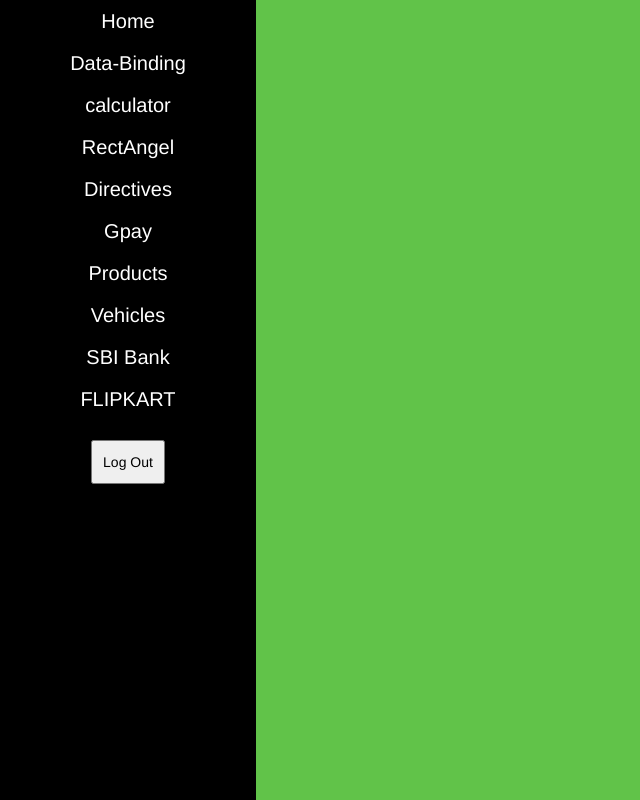
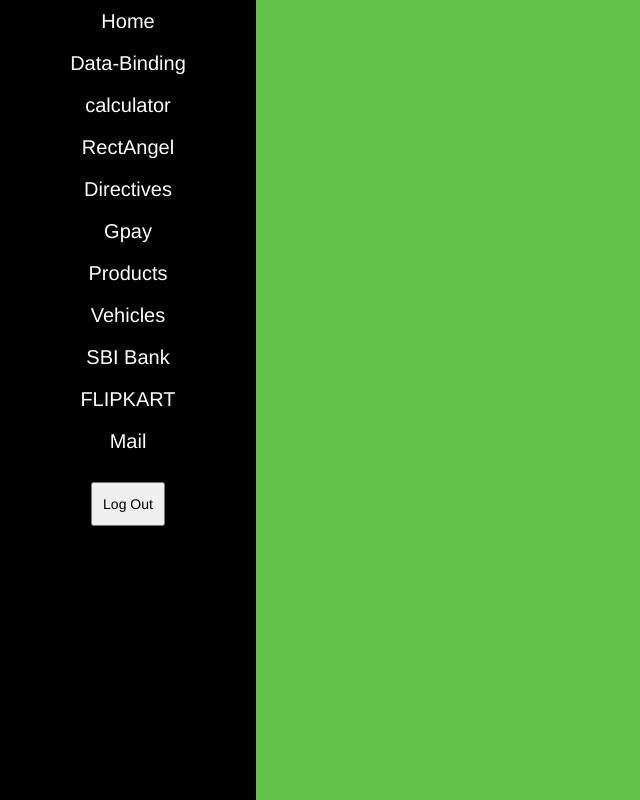
Before and after one commit to shareefsk1/angular-project, an Angular app: page /dashboard in a window 1280 px wide. Shown: the whole page, without its empty margins (0-640 px from the left). Built offline with nearby package versions, Linux system fonts and the light colour scheme.

Commit message:
mail api integration with ng class

```diff
--- a/src/app/app-routing.module.ts
+++ b/src/app/app-routing.module.ts
@@ -8,6 +8,7 @@ import { FlipkartComponent } from './flipkart/flipkart.component';
 import { GpayComponent } from './gpay/gpay.component';
 import { HomeComponent } from './home/home.component';
 import { LoginComponent } from './login/login.component';
+import { MailComponent } from './mail/mail.component';
 import { PageNotFoundComponent } from './page-not-found/page-not-found.component';
 import { ProductsComponent } from './products/products.component';
 import { RectangleComponent } from './rectangle/rectangle.component';
@@ -26,7 +27,8 @@ const routes: Routes = [
           {path:"products",component:ProductsComponent},
           {path:"vehicle", component:VehicleComponent},
           {path:"sbibank", component:SbibankComponent},
-          {path:"flipkart",component:FlipkartComponent}
+          {path:"flipkart",component:FlipkartComponent},
+          {path:"mail", component:MailComponent}
         ]},
 
   {path:'', component: LoginComponent},
--- a/src/app/app.module.ts
+++ b/src/app/app.module.ts
@@ -17,7 +17,8 @@ import { ProductsComponent } from './products/products.component';
 import { VehicleComponent } from './vehicle/vehicle.component';
 import { HttpClientModule} from '@angular/common/http';
 import { SbibankComponent } from './sbibank/sbibank.component';
-import { FlipkartComponent } from './flipkart/flipkart.component'
+import { FlipkartComponent } from './flipkart/flipkart.component';
+import { MailComponent } from './mail/mail.component'
 
 @NgModule({
   declarations: [
@@ -34,7 +35,8 @@ import { FlipkartComponent } from './flipkart/flipkart.component'
     ProductsComponent,
     VehicleComponent,
     SbibankComponent,
-    FlipkartComponent
+    FlipkartComponent,
+    MailComponent
   ],
   imports: [
     BrowserModule,
--- a/src/app/dashboard/dashboard.component.html
+++ b/src/app/dashboard/dashboard.component.html
@@ -10,6 +10,7 @@
         <h4 routerLink="vehicle">Vehicles</h4>
         <h4 routerLink="sbibank">SBI Bank</h4>
         <h4 routerLink="flipkart">FLIPKART</h4>
+        <h4 routerLink="mail">Mail</h4>
         <button routerLink="/login" class="logout-button">Log Out</button>
     </div>
     <div class="right">
--- a/src/app/dashboard/dashboard.component.scss
+++ b/src/app/dashboard/dashboard.component.scss
@@ -10,6 +10,7 @@
     background-color: black;
     color: white;
     text-align: center;
+    overflow: auto;
 }
 
 .left h4:hover{
--- a/src/app/flipkart/flipkart.component.html
+++ b/src/app/flipkart/flipkart.component.html
@@ -4,7 +4,7 @@
             <img src="{{product.image}}" alt="" height="200" width="200">
         </div>
         <div>
-            <p class="title">Name: {{product.title}}</p>
+            <p ><label for="" style="font-weight: bol;">Name: </label> {{product.title}}</p>
             <p><label for="" style="font-weight: bold;">Price: </label> {{product.price | currency:"INR":"symbol"}}</p>
             <p><label for="" style="font-weight: bold;">Total Reviews: </label> {{product.rating.count}}</p>
             <p> <label for="" style="font-weight: bold;">Rate: </label> {{product.rating.rate}} </p>
--- a/src/app/flipkart/flipkart.component.scss
+++ b/src/app/flipkart/flipkart.component.scss
@@ -3,7 +3,7 @@
     display: flex;
     margin: 20px;
     box-shadow: 0px 0px 30px black;
-    height: 55%;
+    height: 50%;
     width: 40%;
     display: inline-flex;
     padding: 30px;
@@ -22,10 +22,6 @@
     margin: 0px 20px;
 }
 
-.title{
-    font-weight: bold;
-    font-size: 15px;
-}
 
 .desc{
 
--- /dev/null
+++ b/src/app/mail.service.ts
@@ -0,0 +1,15 @@
+import { HttpClient } from '@angular/common/http';
+import { Injectable } from '@angular/core';
+import { Observable } from 'rxjs';
+
+@Injectable({
+  providedIn: 'root'
+})
+export class MailService {
+
+  constructor(private _httpclient:HttpClient) { }
+
+  getMail():Observable<any>{
+    return  this._httpclient.get("https://jsonplaceholder.typicode.com/todos")
+  }
+}
--- /dev/null
+++ b/src/app/mail/mail.component.html
@@ -0,0 +1,5 @@
+<div *ngFor="let mail of mails" [ngClass]="{'visted':mail.completed == true , 'notvisited':mail.completed == false}">
+    <p>id: {{mail.id}}</p>
+    <p> Title: {{mail.title}}</p>
+
+</div>
--- /dev/null
+++ b/src/app/mail/mail.component.scss
@@ -0,0 +1,22 @@
+.visted{
+
+}
+
+.notvisited{
+    font-weight: bold;
+    font-size: 15px;
+}
+
+
+div:hover{
+    box-shadow: 0px 0px 20px black;
+    cursor: pointer;
+    background-color: rgb(181, 219, 219);
+}
+
+div{
+    padding: 0px 20px;
+    margin: 10px 10px;
+    background-color: white;
+    border-radius: 10px;
+}
--- /dev/null
+++ b/src/app/mail/mail.component.ts
@@ -0,0 +1,24 @@
+import { Component } from '@angular/core';
+import { MailService } from '../mail.service';
+
+@Component({
+  selector: 'app-mail',
+  templateUrl: './mail.component.html',
+  styleUrls: ['./mail.component.scss']
+})
+export class MailComponent {
+
+public mails : any = [];
+
+constructor(private _mailService:MailService){
+    this._mailService.getMail().subscribe(
+      (maildata:any) => {
+        this.mails = maildata
+      },
+      (err:any) => {
+        alert('server not found')
+      }
+    )
+}
+
+}
```
Also changed, not shown: 2 other files (tests, documents, lock files or other folders).
